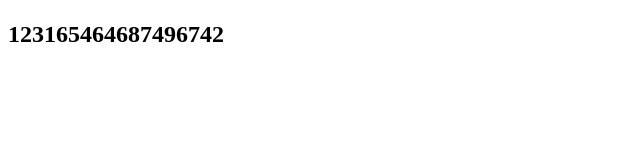
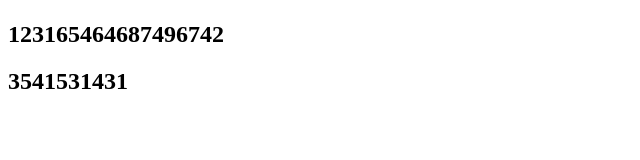
Before and after one commit to niumangtu/resume, a plain HTML site: page 02/01.html in a window 1280 px wide. Shown: the whole page, without its empty margins (0-640 px from the left). Drawn offline with Linux system fonts and the light colour scheme.

Commit message:
54163541

```diff
--- a/02/01.html
+++ b/02/01.html
@@ -10,6 +10,7 @@
   <div>
     <h1>
       <h2>123165464687496742</h2>
+      <h2>3541531431</h2>
     </h1>
   </div>
 </body>
```
